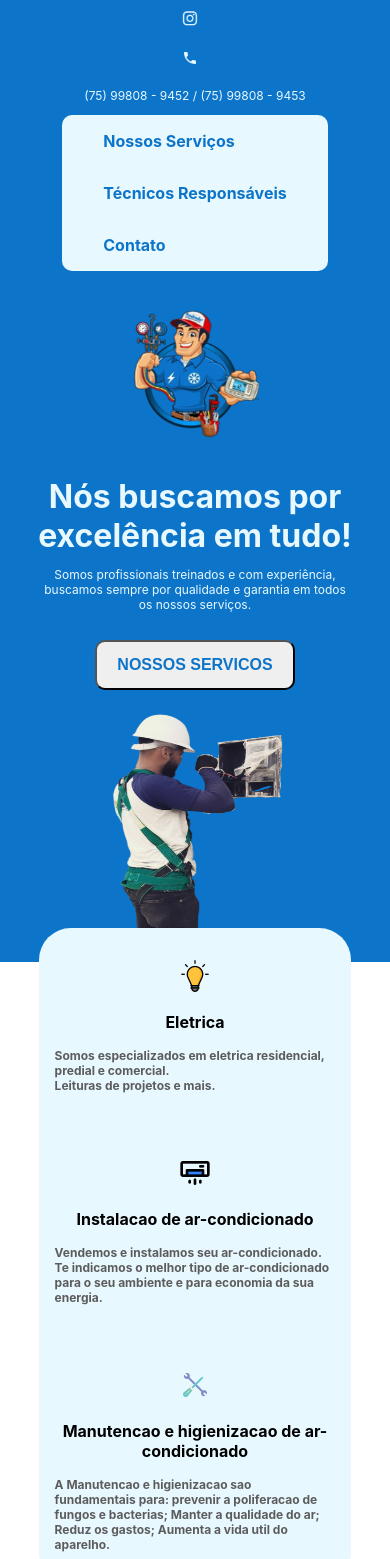
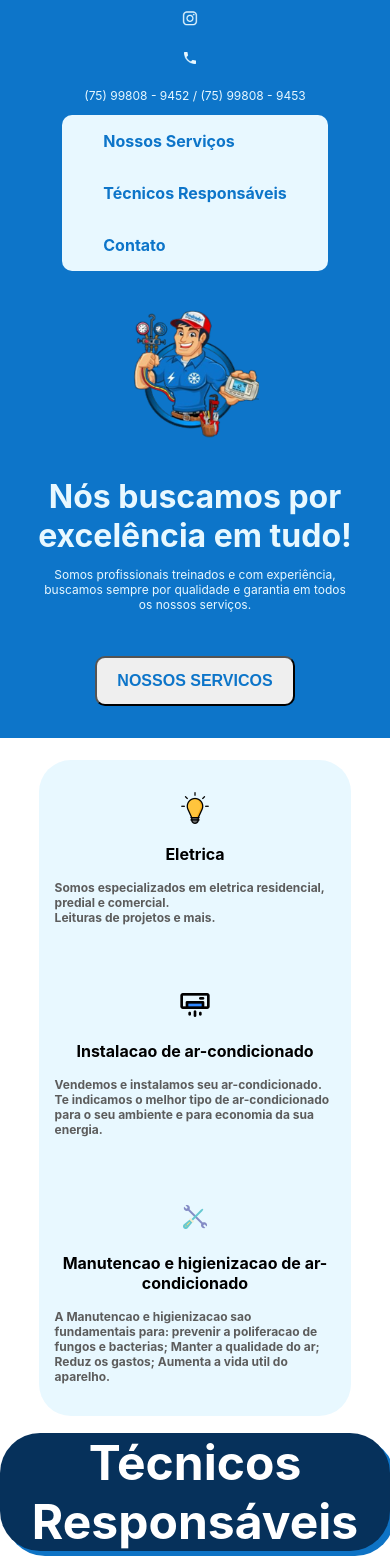
Before and after one commit to GuilhermeSOliveira/AndradeRefrigeracao, a React (Create React App) app: page / in a window 390 px wide. Shown: the top 1559 px of the page. Built offline with nearby package versions, Linux system fonts and the light colour scheme.

Commit message:
Removendo as imagens nas resolucoes mais baixa

```diff
--- a/src/Componentes/Contato/Contato.css
+++ b/src/Componentes/Contato/Contato.css
@@ -46,10 +46,7 @@
     }
 
     .contato img {
-        width: 256px;
-        height: 256px;
-        top: 260%;
-        left: 0%;
+        display: none;
     }
 
     .contato div {
@@ -61,7 +58,6 @@
 
     .contato h4 {
         font-size: 16px;
-        margin-top: 80% ;
     }
 
     .contato h2 {
--- a/src/Componentes/Descricao/Descricao.css
+++ b/src/Componentes/Descricao/Descricao.css
@@ -66,11 +66,10 @@
     }
 
     .descricao div button {
-        margin: 16px auto;
+        margin: 32px auto;
     }
 
     .descricao .banner2 {
-        width: 256px;
-        height: 256px;
+        display: none;
     }
 }
--- a/src/Componentes/Servicos/Servicos.css
+++ b/src/Componentes/Servicos/Servicos.css
@@ -33,7 +33,7 @@
 
     .Servicos {
         flex-direction: column;
-        top: 110%;
+        top: 90%;
     }
 
     .Servicos img {
--- a/src/Componentes/Titulo/Titulo.css
+++ b/src/Componentes/Titulo/Titulo.css
@@ -17,6 +17,6 @@
 @media (max-width: 768px) {
 
     .Titulo {
-        margin-top: 150%;
+        margin-top: 170%;
     }
 }
```
